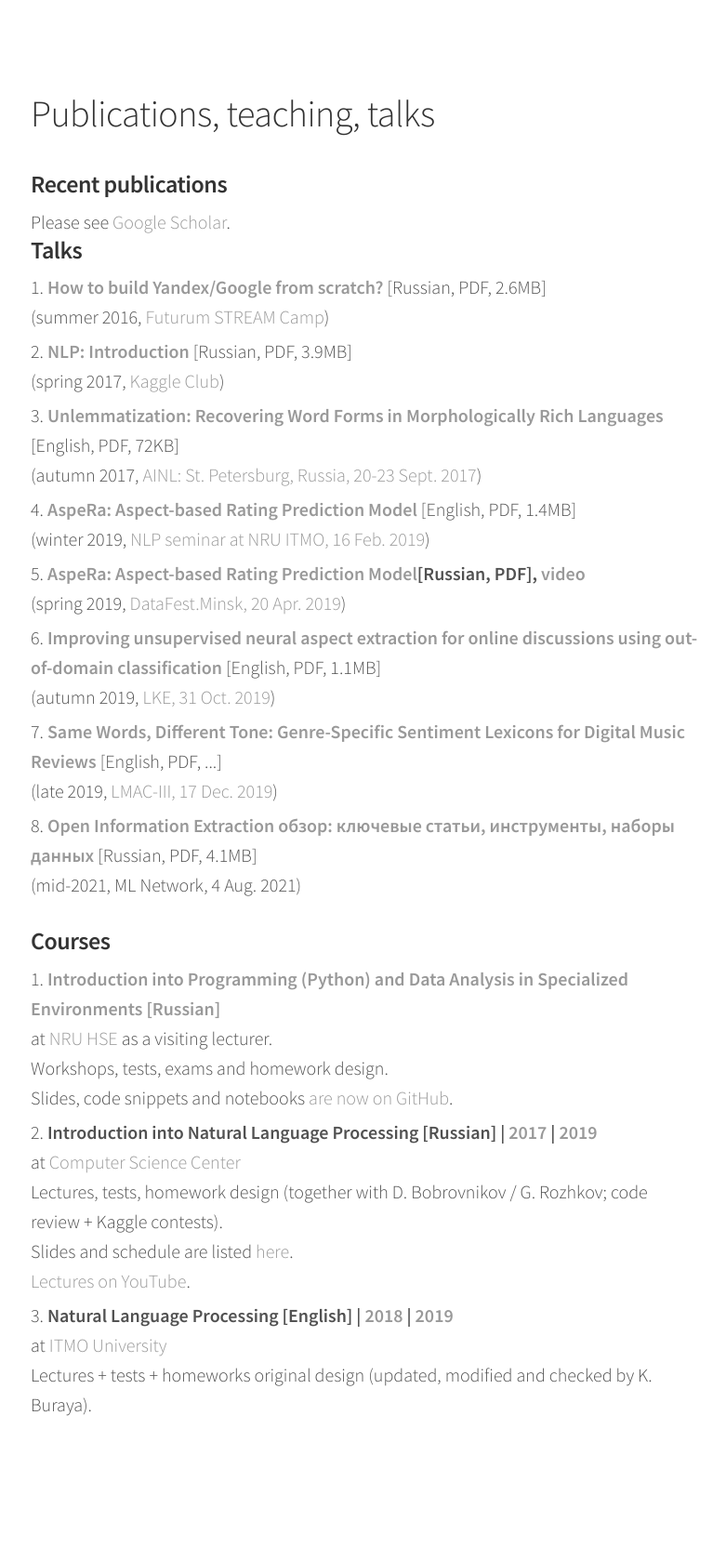
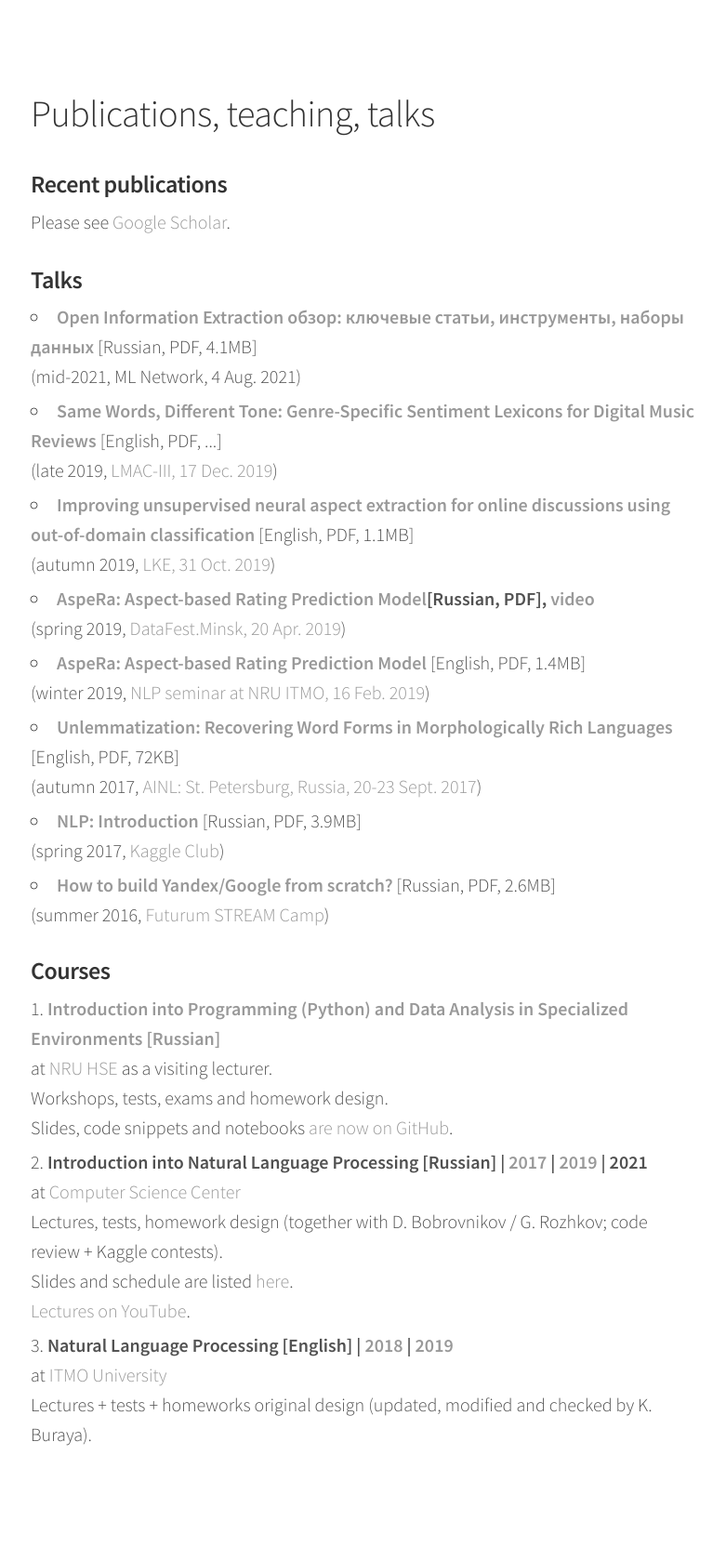
Before and after one commit to alexeyev/alexeyev.github.io, a Jekyll site: the page built from blahblahblah.html, in a window 1280 px wide. Shown: the whole page at 93% size, without its empty margins (247-1028 px from the left). Built offline with Jekyll 4.4.1, drawn with Linux system fonts in a browser that asks for light colours; before the commit the page ends 1647 px from its top, so only the background shows below that.

Commit message:
Update blahblahblah.html

```diff
--- a/blahblahblah.html
+++ b/blahblahblah.html
@@ -14,34 +14,34 @@ layout: default
 </header>
 <div class="content list">
     <h3>Recent publications</h3>
-	Please see <a href="https://scholar.google.com/citations?user=Lwcol1sAAAAJ">Google Scholar</a>.<br>
+	Please see <a href="https://scholar.google.com/citations?user=Lwcol1sAAAAJ">Google Scholar</a>.<br><br>
     <h3>Talks</h3>
-    <ol>
-	<li><b><a href="/pdf/how_to_build_a_search_engine.alekseev.pdf">How to build Yandex/Google from scratch?</a></b>
-		[Russian, PDF, 2.6MB]
-		<br>(summer 2016, <a href="http://www.baltinmat.com/futurum-stream-camp/">Futurum STREAM Camp</a>)
-	<li><b><a href="/pdf/NLPTasks-introduction-AlekseevAM.pdf">NLP: Introduction</a></b>
-		[Russian, PDF, 3.9MB]
-		<br>(spring 2017, <a href="https://vk.com/kaggle_club">Kaggle Club</a>)
+    <ul>
+	<li><b><a href="/pdf/Alekseev_OIE2021.pdf">Open Information Extraction обзор: ключевые статьи, инструменты, наборы данных</a></b>
+		[Russian, PDF, 4.1MB]
+		<br>(mid-2021, ML Network, 4 Aug. 2021)
+	<li><b><a href="/pdf/LMAC2019Alekseev.pdf">Same Words, Different Tone: Genre-Specific Sentiment Lexicons for Digital Music Reviews</a></b>
+		[English, PDF, ...]
+		<br>(late 2019, <a href="http://lmac.hf-guap.ru/en/">LMAC-III, 17 Dec. 2019</a>)
+	<li><b><a href="/pdf/Alekseev_LKE2019.pdf">Improving unsupervised neural aspect extraction for online discussions using out-of-domain classification</a></b>
+		[English, PDF, 1.1MB]
+		<br>(autumn 2019, <a href="https://lkesymposium.tudublin.ie/">LKE, 31 Oct. 2019</a>)
+	<li><b><a href="/pdf/Alekseev_AspeRa_DATAFEST.pdf">AspeRa: Aspect-based Rating Prediction Model</a>[Russian, PDF],&nbsp;<a href="https://www.youtube.com/watch?v=X_lwNJ_Em8w">video</a></b>
+		<br>(spring 2019, <a href="https://datafest.by/">DataFest.Minsk, 20 Apr. 2019</a>)
+        <li><b><a href="/pdf/AlekseevMalykh_AspeRa_ITMO.pdf">AspeRa: Aspect-based Rating Prediction Model</a></b>
+		[English, PDF, 1.4MB]
+		<br>(winter 2019, <a href="https://sites.google.com/view/nlp-seminars/main">NLP seminar at NRU ITMO, 16 Feb. 2019</a>)
 	<li><b><a href="/pdf/AntonAlekseev.poster-slides.AINL.2017.pdf">Unlemmatization: Recovering Word
 		Forms in Morphologically Rich Languages</a></b>
 		[English, PDF, 72KB]
 		<br>(autumn 2017, <a href="http://ainlconf.ru/">AINL: St. Petersburg, Russia, 20-23 Sept. 2017</a>)
-        <li><b><a href="/pdf/AlekseevMalykh_AspeRa_ITMO.pdf">AspeRa: Aspect-based Rating Prediction Model</a></b>
-		[English, PDF, 1.4MB]
-		<br>(winter 2019, <a href="https://sites.google.com/view/nlp-seminars/main">NLP seminar at NRU ITMO, 16 Feb. 2019</a>)
-	<li><b><a href="/pdf/Alekseev_AspeRa_DATAFEST.pdf">AspeRa: Aspect-based Rating Prediction Model</a>[Russian, PDF],&nbsp;<a href="https://www.youtube.com/watch?v=X_lwNJ_Em8w">video</a></b>
-		<br>(spring 2019, <a href="https://datafest.by/">DataFest.Minsk, 20 Apr. 2019</a>)
-	<li><b><a href="/pdf/Alekseev_LKE2019.pdf">Improving unsupervised neural aspect extraction for online discussions using out-of-domain classification</a></b>
-		[English, PDF, 1.1MB]
-		<br>(autumn 2019, <a href="https://lkesymposium.tudublin.ie/">LKE, 31 Oct. 2019</a>)
-	<li><b><a href="/pdf/LMAC2019Alekseev.pdf">Same Words, Different Tone: Genre-Specific Sentiment Lexicons for Digital Music Reviews</a></b>
-		[English, PDF, ...]
-		<br>(late 2019, <a href="http://lmac.hf-guap.ru/en/">LMAC-III, 17 Dec. 2019</a>)
-	<li><b><a href="/pdf/Alekseev_OIE2021.pdf">Open Information Extraction обзор: ключевые статьи, инструменты, наборы данных</a></b>
-		[Russian, PDF, 4.1MB]
-		<br>(mid-2021, ML Network, 4 Aug. 2021)
-    </ol>
+	<li><b><a href="/pdf/NLPTasks-introduction-AlekseevAM.pdf">NLP: Introduction</a></b>
+		[Russian, PDF, 3.9MB]
+		<br>(spring 2017, <a href="https://vk.com/kaggle_club">Kaggle Club</a>)
+	<li><b><a href="/pdf/how_to_build_a_search_engine.alekseev.pdf">How to build Yandex/Google from scratch?</a></b>
+		[Russian, PDF, 2.6MB]
+		<br>(summer 2016, <a href="http://www.baltinmat.com/futurum-stream-camp/">Futurum STREAM Camp</a>)
+    </ul>
     <h3>Courses</h3>
     <ol>
     	<li><b><a href="https://spb.hse.ru/ma/analysis/courses/191141530.html">
@@ -49,7 +49,7 @@ layout: default
 		<br>at <a href="https://www.hse.ru/en/">NRU HSE</a> as a visiting lecturer.
 		<br>Workshops, tests, exams and homework design.
 		<br>Slides, code snippets and notebooks<a href="https://github.com/alexeyev/HSE-SPb-BigData-Python-Fall2016"> are now on GitHub</a>.
-        <li><b>Introduction into Natural Language Processing [Russian]&nbsp;|&nbsp;<a href="https://compscicenter.ru/courses/introduction-nlp/2017-autumn/">2017</a>&nbsp;|&nbsp;<a href="https://compscicenter.ru/courses/introduction-nlp/2019-autumn/">2019</a></b>
+        <li><b>Introduction into Natural Language Processing [Russian]&nbsp;|&nbsp;<a href="https://compscicenter.ru/courses/introduction-nlp/2017-autumn/">2017</a>&nbsp;|&nbsp;<a href="https://compscicenter.ru/courses/introduction-nlp/2019-autumn/">2019</a>&nbsp;|&nbsp;2021</b>
 		<br> at <a href="https://compscicenter.ru/">Computer Science Center</a>
 		<br>Lectures, tests, homework design (together with D.&nbsp;Bobrovnikov / G.&nbsp;Rozhkov; code review + Kaggle contests).
 		<br>Slides and schedule are listed <a href="https://compscicenter.ru/courses/introduction-nlp/2019-autumn/classes/">here</a>.
```
